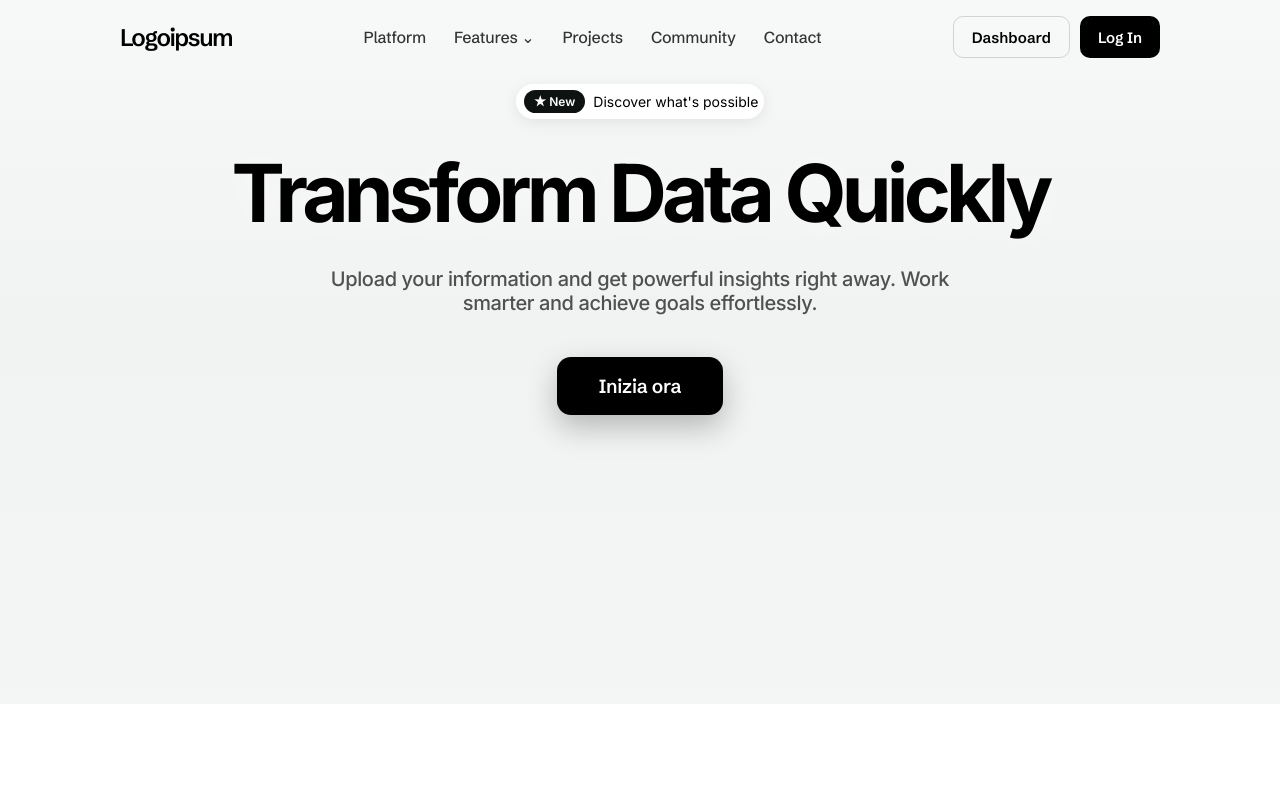
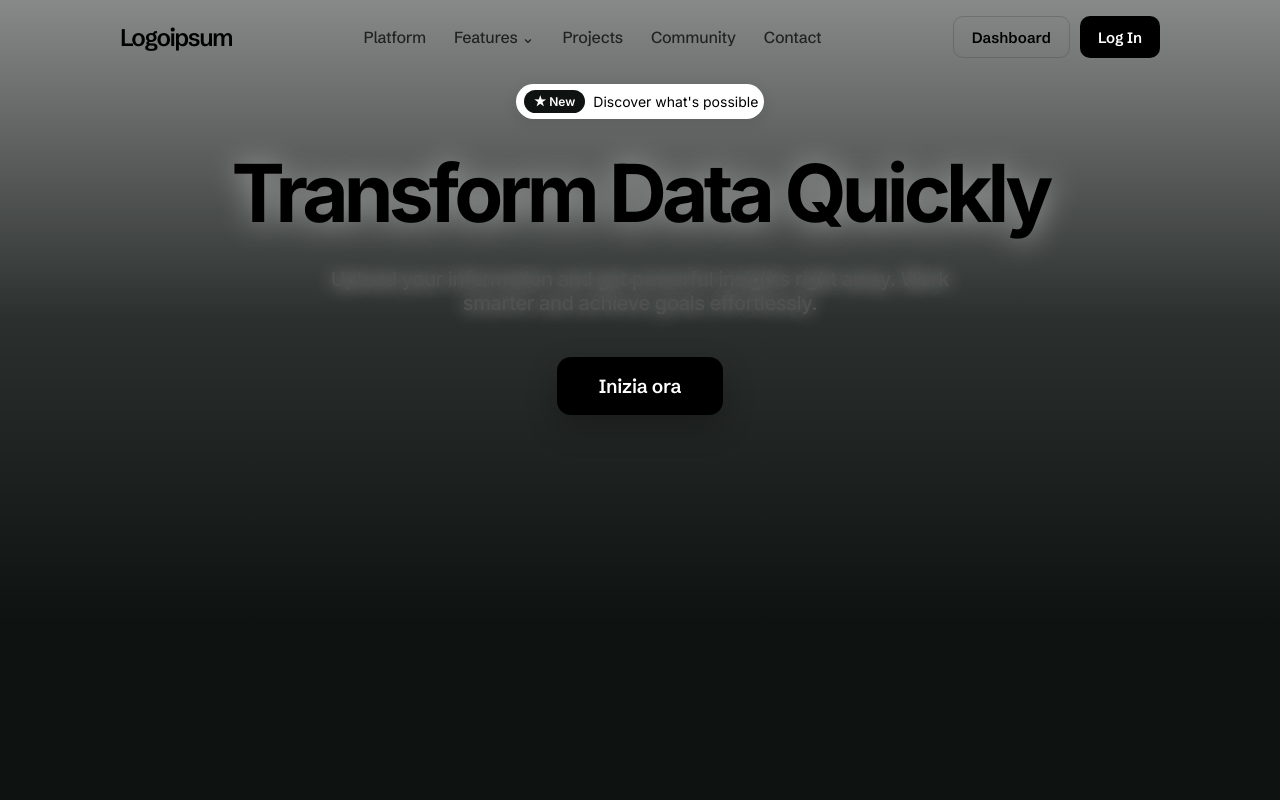
Before and after one commit to Nickasti/job-hunter-agent, a FastAPI app: template app/templates/onboarding.html in a window 1280 px wide. Run offline with FastAPI, Linux system fonts and the light colour scheme; the template is opened without the code that fills it, so the values that code supplies are empty; some libraries are stand-ins or nearby versions; some web fonts are replaced.

Commit message:
style(web): hero a schermo intero (no striscia bianca) + video piu veloce (1.8x)
Co-Authored-By: Claude Opus 4.8 <noreply@anthropic.com>

```diff
--- a/app/templates/onboarding.html
+++ b/app/templates/onboarding.html
@@ -22,11 +22,11 @@
     kbd{font-family:inherit;background:#eee;border-radius:4px;padding:1px 5px;font-size:.8em;}
 
     /* ---------------- HERO ---------------- */
-    .hero{position:relative;width:100%;min-height:88vh;overflow:hidden;background:#eef1f0;}
+    .hero{position:relative;width:100%;min-height:100vh;min-height:100dvh;overflow:hidden;background:#0e1311;}
     .hero-video{position:absolute;top:0;left:50%;transform:translateX(-50%);
-      width:115%;height:115%;object-fit:cover;object-position:top;opacity:0;z-index:0;}
+      width:115%;height:115%;object-fit:cover;object-position:center;opacity:0;z-index:0;}
     .hero-scrim{position:absolute;inset:0;z-index:1;pointer-events:none;
-      background:linear-gradient(180deg,rgba(255,255,255,.55) 0%,rgba(255,255,255,.15) 45%,rgba(255,255,255,.35) 100%);}
+      background:linear-gradient(180deg,rgba(255,255,255,.5) 0%,rgba(255,255,255,.12) 40%,rgba(255,255,255,0) 78%);}
     .hero-inner{position:relative;z-index:2;}
 
     nav.nav{display:flex;align-items:center;justify-content:space-between;
@@ -131,8 +131,14 @@
     if (!video) return;
     const FADE_MS = 250;
     const FADE_OUT_LEAD = 0.55;
+    const SPEED = 1.8;            // riproduzione più veloce = animazione più viva
     let raf = null;
     let fadingOut = false;
+
+    function applySpeed(){ try { video.playbackRate = SPEED; } catch (e) {} }
+    applySpeed();
+    video.addEventListener('loadedmetadata', applySpeed);
+    video.addEventListener('play', applySpeed);   // alcuni browser resettano la velocità
 
     function cancelRaf(){ if (raf){ cancelAnimationFrame(raf); raf = null; } }
 
```
